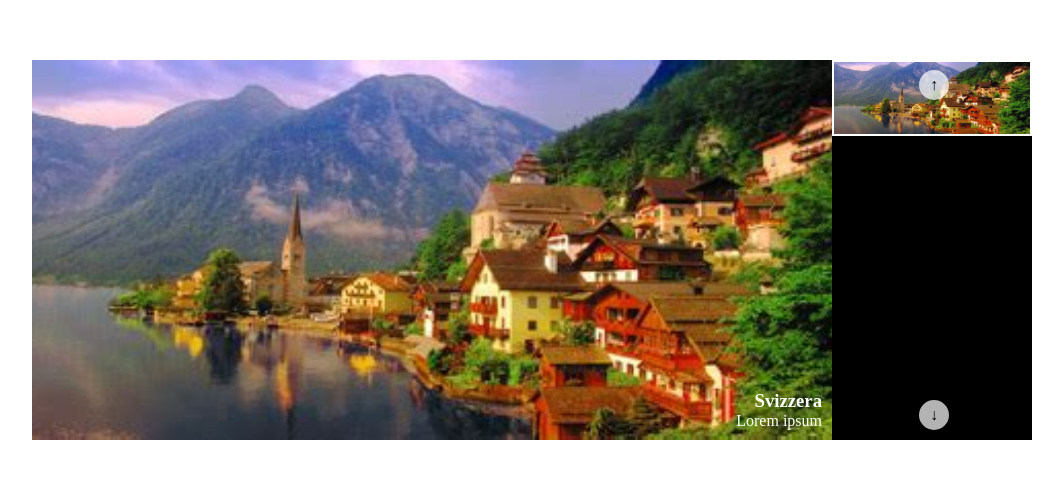
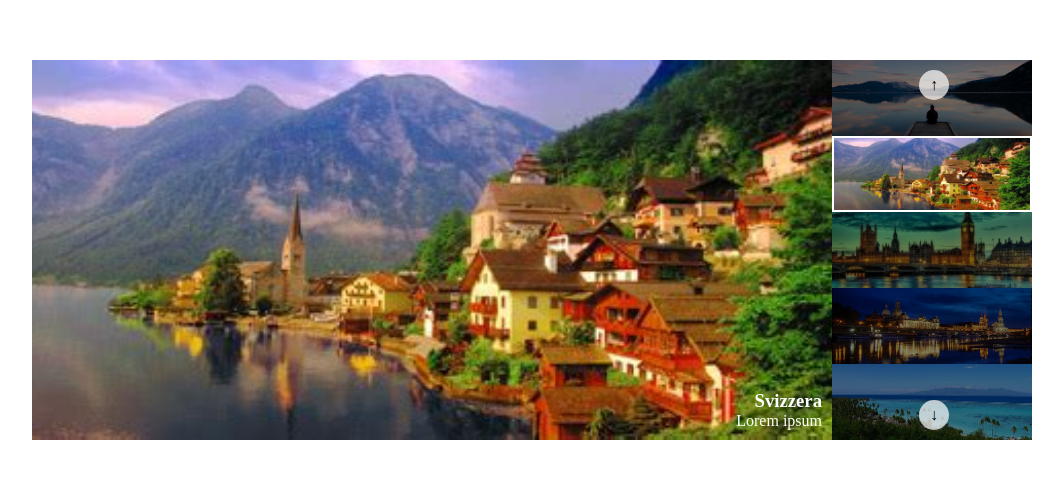
Before and after one commit to GiuliaSossai/vue-slider, a plain HTML site: page index.html in a window 1280 px wide. Shown: the part 150-628 px from the top of the page, without its empty margins (108-1171 px from the left). Drawn offline with nearby package versions, Linux system fonts and the light colour scheme.

Commit message:
slider right

```diff
--- a/css/style.css
+++ b/css/style.css
@@ -50,22 +50,22 @@
   position: relative;
 }
 
-.item img, .item2 img  {
+.item img {
   width: 100%;
   display: block;
 }
 
-.slider-right .item2 {
+.slider-right .item {
   height: calc(100% / 5);
   opacity: 0.5;
 }
 
-.slider-right .item2 img {
+.slider-right .item img {
   height: 100%;
   object-fit: cover;
 }
 
-.slider-right .item2.active2 {
+.slider-right .item.active {
   opacity: 1;
   border: 2px solid white;
 }
--- a/index.html
+++ b/index.html
@@ -26,8 +26,8 @@
         </div>
 
         <div class="slider-right">
-            <div class="item2 active2">
-              <img :src="items[counter]">
+            <div class="item" v-for="item in items" :class="{active: (items[counter] === item)}">
+              <img :src="item">
             </div>
 
             <div @click="prevItem" class="prev"> &uarr; </div>
--- a/js/vue.js
+++ b/js/vue.js
@@ -49,3 +49,6 @@ const app = new Vue ({
 
 
 });
+
+//se counter è uguale al counter dell'immagine piccola, allora aggiungi classe active
+//:class = (items = counter)
```
